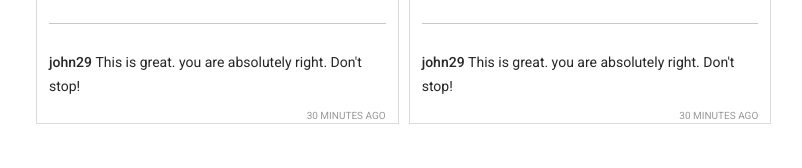
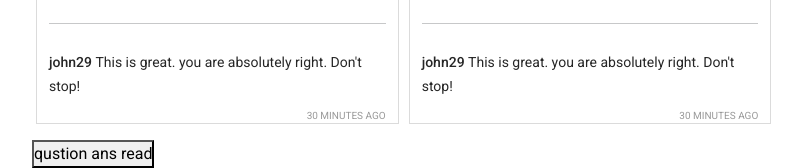
Before and after one commit to ismailmozumdar/assainment-sevet, a plain HTML site: page index.html in a window 1280 px wide. Shown: the part 1408-1576 px from the top of the page, without its empty margins (50-852 px from the left). Before the commit the page ends 1548 px from the top, so only its background shows below. Drawn offline with nearby package versions, Linux system fonts and the light colour scheme.

Commit message:
fast qustion ans done

```diff
--- a/index.html
+++ b/index.html
@@ -77,6 +77,11 @@
                 <h1>Reported posts</h1>
             </div>
         </main>
+        <!-- Bonus mark section  -->
+        <section class="container" id="qus">
+            <button onclick="qustion()">qustion ans read</button>
+
+        </section>
         <footer></footer>
 
         <!-- add javascript  file  -->
--- a/js/app.js
+++ b/js/app.js
@@ -172,3 +172,12 @@ const loadPosts = async () =>{
 }
 
 loadPosts();
+const qustion = () =>{
+  const qustionContainer = document.getElementById('qus');
+  qustionContainer.innerHTML = "";
+  const div = document.createElement('div');
+  div.innerHTML = `<h1 class="text-center m-3">জাভাস্ক্রিপ্ট কিভাবে কাজ করে?</h1>
+  <p>জাভাস্ক্রিপ্ট একটি প্রোগ্রামিং ভাষা। যা ব্রাউজারে পড়তে পারে। জাভাস্ক্রিপ্ট কাজ করে নিজস্ব জাভাস্ক্রিপ্ট ইঞ্জিন দিয়ে যার নাম V8। V8 হল গুগোল-এর ওপেন সোর্স হাই-পারফরম্যান্স জাভাস্ক্রিপ্ট। এটি অন্যদের মধ্যে Node.js-এ ব্যবহৃত হয়</p>
+  `
+  qustionContainer.appendChild(div)
+}
```
